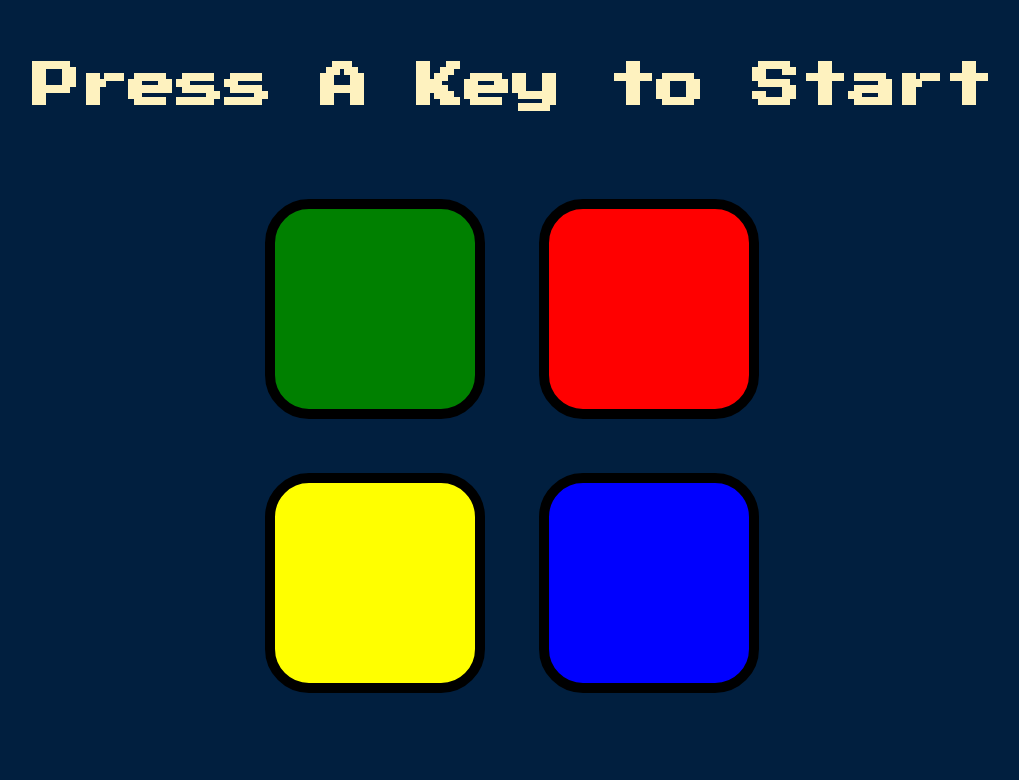
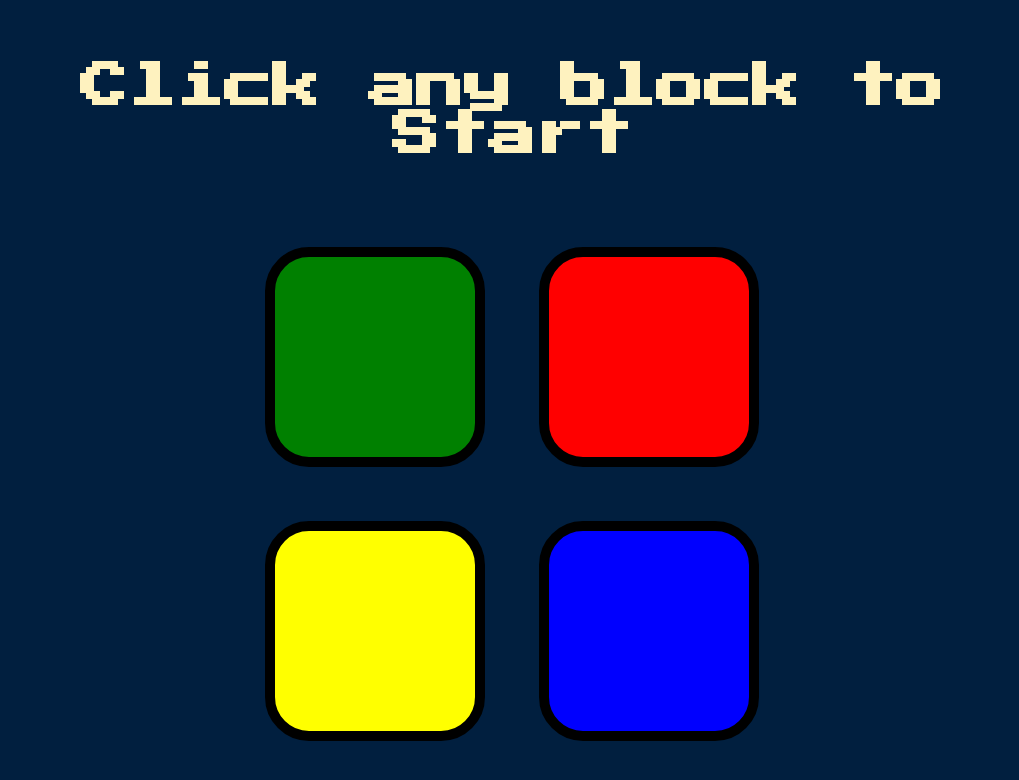
Before and after one commit to itsharshdubey/simon-game, a plain HTML site: page index.html in a window 1280 px wide. Shown: the whole page, without its empty margins (128-1147 px from the left). Drawn offline with nearby package versions, Linux system fonts and the light colour scheme.

Commit message:
Update index.html

```diff
--- a/index.html
+++ b/index.html
@@ -9,7 +9,7 @@
 </head>
 
 <body>
-  <h1 id="level-title">Press A Key to Start</h1>
+  <h1 id="level-title">Click any block to Start</h1>
   <div class="container">
     <div lass="row">
 
```
